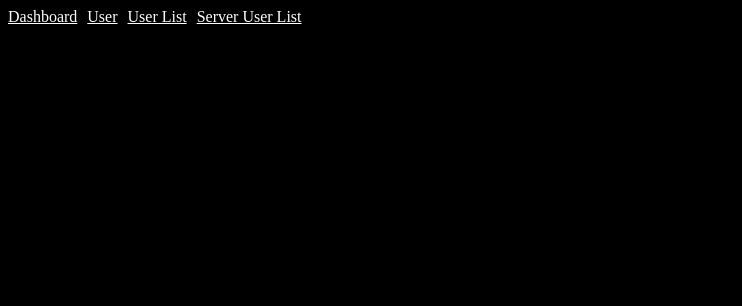
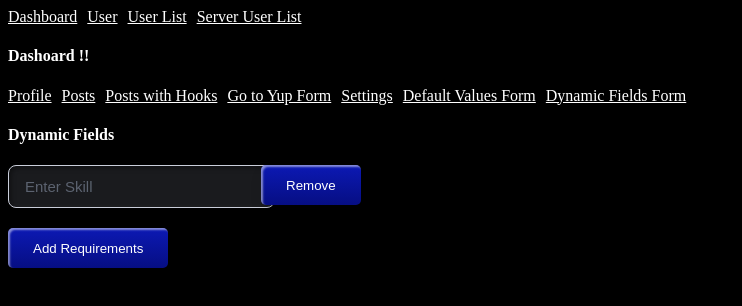
Before and after one commit to Saif-Ali-Warsi/react-experiments, a React (Vite) app: page /dashboard/dynamic-fields in a window 1280 px wide. Shown: the top 306 px of the page, without its empty margins (0-742 px from the left). Built offline with nearby package versions, Linux system fonts and the light colour scheme.

Commit message:
DynamicFields implemented using fieldArray hook

```diff
--- a/src/App.jsx
+++ b/src/App.jsx
@@ -11,6 +11,7 @@ import Posts from "./pages/Posts";
 import PostsWithHook from "./pages/PostsWithHook";
 import YupForm from "./pages/YupForm";
 import DefaultValuesForm from "./pages/DefaultValuesForm";
+import DynamicFields from "./pages/DynamicFields";
 
 function App() {
   return (
@@ -27,6 +28,7 @@ function App() {
             <Route path="posts-with-hook" element={<PostsWithHook />} />
             <Route path="yup-form" element={<YupForm />} />
             <Route path="default-values" element={<DefaultValuesForm />} />
+            <Route path="dynamic-fields" element={<DynamicFields />} />
           </Route>
 
           <Route path="user-page" element={<UserPage />} />
--- a/src/components/input-box/input-box.css
+++ b/src/components/input-box/input-box.css
@@ -3,41 +3,28 @@
 }
 
 .input-box {
-  /* Dimensions & Layout */
-  width: 100%;
   max-width: 320px;
   padding: 12px 16px;
   font-size: 15px;
-
-  /* Dark Theme Colors */
   background-color: #1a1b1e;
   color: #f1f3f5;
-
-  /* Borders & Radius */
   border: 1px solid #caceda;
   border-radius: 8px;
   outline: none;
-
-  /* Depth & Shadows */
   box-shadow:
     inset 2px 2px 5px rgba(0, 0, 0, 0.4),
     inset -2px -2px 5px rgba(255, 255, 255, 0.03);
-
-  /* Transitions */
   transition: all 0.3s ease;
 }
 
-/* Placeholder Styling */
 .input-box::placeholder {
   color: #5c6370;
 }
 
-/* Hover State */
 .input-box:hover {
   border-color: #3b4252;
 }
 
-/* Focus State (Glowing Accent) */
 .input-box:focus {
   border-color: #528bff;
   background-color: #141517;
--- a/src/components/solid-button/solid-button.css
+++ b/src/components/solid-button/solid-button.css
@@ -8,7 +8,6 @@
   color: #fff;
   border-radius: 5px;
   padding: 10px 25px;
-  font-family: "Lato", sans-serif;
   font-weight: 500;
   background: transparent;
   cursor: pointer;
--- a/src/pages/Dashboard.jsx
+++ b/src/pages/Dashboard.jsx
@@ -6,12 +6,27 @@ function Dashboard({ propDrillData }) {
     <>
       <h4>Dashoard !!</h4>
       <nav>
-        <Link to="profile" className="link">Profile</Link>
-        <Link to="posts" className="link">Posts</Link>
-        <Link to="posts-with-hook" className="link">Posts with Hooks</Link>
-        <Link to="yup-form" className="link">Go to Yup Form</Link>
-        <Link to="settings" className="link">Settings</Link>
-        <Link to="default-values" className="link">Default Values Form</Link>
+        <Link to="profile" className="link">
+          Profile
+        </Link>
+        <Link to="posts" className="link">
+          Posts
+        </Link>
+        <Link to="posts-with-hook" className="link">
+          Posts with Hooks
+        </Link>
+        <Link to="yup-form" className="link">
+          Go to Yup Form
+        </Link>
+        <Link to="settings" className="link">
+          Settings
+        </Link>
+        <Link to="default-values" className="link">
+          Default Values Form
+        </Link>
+        <Link to="dynamic-fields" className="link">
+          Dynamic Fields Form
+        </Link>
       </nav>
 
       <Outlet />
--- /dev/null
+++ b/src/pages/DynamicFields.jsx
@@ -0,0 +1,42 @@
+import { useForm, useFieldArray } from "react-hook-form";
+import InputBox from "../components/input-box/input-box";
+import SolidButton from "../components/solid-button/solid-button";
+
+function DynamicFields() {
+  const { control, register } = useForm({
+    defaultValues: {
+      requirements: [{ sills: "" }],
+    },
+  });
+
+  const { fields, append, remove } = useFieldArray({
+    control,
+    name: "requirements",
+  });
+
+  return (
+    <>
+      <h4>Dynamic Fields</h4>
+
+      <div>
+        {fields.map((field, index) => (
+          <div key={field.id} className="d-flex gap-20">
+            <InputBox
+              placeholder="Enter Skill"
+              {...register(`requirements.${index}.skills`)}
+            />
+
+            <SolidButton onClick={() => remove(index)} text={"Remove"} />
+          </div>
+        ))}
+
+        <SolidButton
+          onClick={() => append({ skill: "" })}
+          text={"Add Requirements"}
+        />
+      </div>
+    </>
+  );
+}
+
+export default DynamicFields;
```
